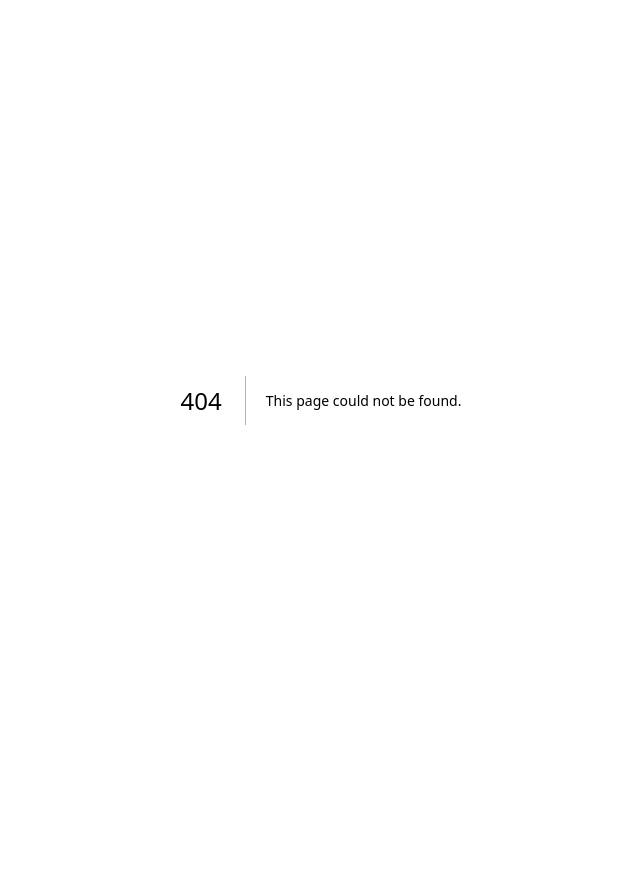
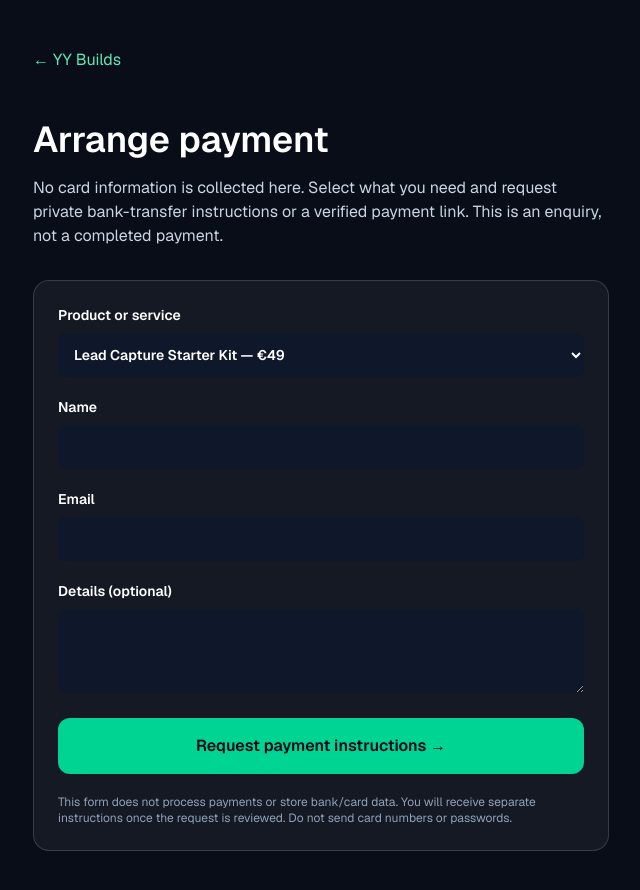
Before and after one commit to hellonexavo/nexavo, a Next.js app: page /pay in a window 1280 px wide. Before the commit this address had no page. Shown: the top 890 px of the page, without its empty margins (319-959 px from the left). Before the commit the page ends 800 px from the top, so only its background shows below. Built offline with nearby package versions, Linux system fonts and the light colour scheme.

Commit message:
Provide private payment arrangement request for one-off orders

```diff
--- /dev/null
+++ b/app/pay/page.tsx
@@ -0,0 +1,52 @@
+"use client";
+import Link from "next/link";
+import { FormEvent, useEffect, useRef, useState } from "react";
+const choices = [
+  { id: "kit", label: "Lead Capture Starter Kit — €49", amount: 49 },
+  { id: "setup", label: "Automation setup — €199 (subject to scope confirmation)", amount: 199 },
+  { id: "custom", label: "Custom website or automation — quote first", amount: 0 },
+];
+export default function PayPage() {
+  const [item,setItem]=useState("kit");
+  const [status,setStatus]=useState<"idle"|"sending"|"done"|"error">("idle");
+  const [error,setError]=useState("");
+  const startedAt=useRef(0);
+  useEffect(()=>{startedAt.current=Date.now();},[]);
+  const selected=choices.find(x=>x.id===item)??choices[0];
+  async function submit(e:FormEvent<HTMLFormElement>){
+    e.preventDefault();setStatus("sending");setError("");
+    const fields=new FormData(e.currentTarget);
+    const note=String(fields.get("notes")||"").trim();
+    const message=[
+      "Payment arrangement request — no payment collected on site.",
+      "Item: "+selected.label,
+      "Requested payment method: bank transfer / secure payment link after seller confirmation",
+      "Notes: "+(note||"None"),
+      "IMPORTANT: Verify scope and lawful eligibility before sending payment details. Do not treat this submission as a paid order."
+    ].join("\n");
+    try {
+      const response=await fetch("/api/contact",{method:"POST",headers:{"Content-Type":"application/json"},body:JSON.stringify({
+        name:fields.get("name"),email:fields.get("email"),phone:"",service:selected.label,message,
+        website:"",websiteConfirm:fields.get("websiteConfirm"),startedAt:startedAt.current
+      })});
+      const body=await response.json().catch(()=>({})) as {error?:string};
+      if(!response.ok)throw new Error(body.error||"Could not send request.");
+      setStatus("done");
+    }catch(err){setError(err instanceof Error?err.message:"Could not send request.");setStatus("error");}
+  }
+  return <main className="min-h-screen bg-[#080d18] px-6 py-12 text-white"><div className="mx-auto max-w-xl">
+    <Link href="/" className="text-emerald-300">← YY Builds</Link><h1 className="mt-12 text-4xl font-semibold">Arrange payment</h1>
+    <p className="mt-4 text-slate-300">No card information is collected here. Select what you need and request private bank-transfer instructions or a verified payment link. This is an enquiry, not a completed payment.</p>
+    {status==="done"?<section className="mt-8 rounded-2xl border border-emerald-300/30 bg-emerald-300/5 p-6"><h2 className="text-2xl font-semibold">Request received</h2><p className="mt-2 text-slate-300">We will review your request and reply with available payment options. No money has been charged and nothing has been purchased yet.</p><Link href="/" className="mt-5 inline-block text-emerald-300">Back to YY Builds →</Link></section>:
+    <form onSubmit={submit} className="mt-8 space-y-5 rounded-2xl border border-white/15 bg-white/5 p-6">
+      <label className="block text-sm font-semibold">Product or service<select required className="mt-2 w-full rounded-lg bg-slate-900 p-3 text-white" value={item} onChange={e=>setItem(e.target.value)}>{choices.map(x=><option key={x.id} value={x.id}>{x.label}</option>)}</select></label>
+      <label className="block text-sm font-semibold">Name<input name="name" required maxLength={120} autoComplete="name" className="mt-2 w-full rounded-lg bg-slate-900 p-3 text-white"/></label>
+      <label className="block text-sm font-semibold">Email<input name="email" type="email" required maxLength={254} autoComplete="email" className="mt-2 w-full rounded-lg bg-slate-900 p-3 text-white"/></label>
+      <label className="block text-sm font-semibold">Details (optional)<textarea name="notes" maxLength={1800} rows={3} className="mt-2 w-full rounded-lg bg-slate-900 p-3 text-white"/></label>
+      <label className="hidden" aria-hidden="true">Website confirmation<input name="websiteConfirm" tabIndex={-1} autoComplete="off"/></label>
+      {status==="error"&&<p role="alert" className="text-amber-300">{error}</p>}
+      <button disabled={status==="sending"} type="submit" className="w-full rounded-xl bg-emerald-400 p-4 font-semibold text-slate-950 disabled:opacity-50">{status==="sending"?"Sending request…":"Request payment instructions →"}</button>
+      <p className="text-xs text-slate-400">This form does not process payments or store bank/card data. You will receive separate instructions once the request is reviewed. Do not send card numbers or passwords.</p>
+    </form>}
+    </div></main>;
+}
```
